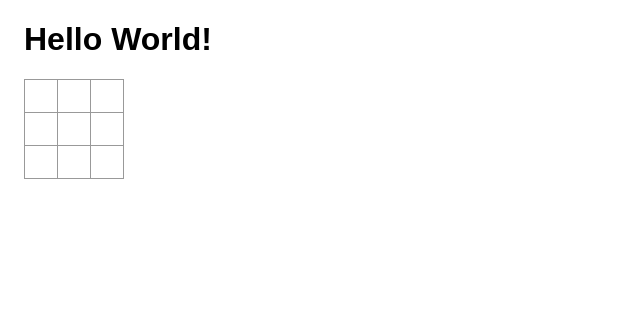
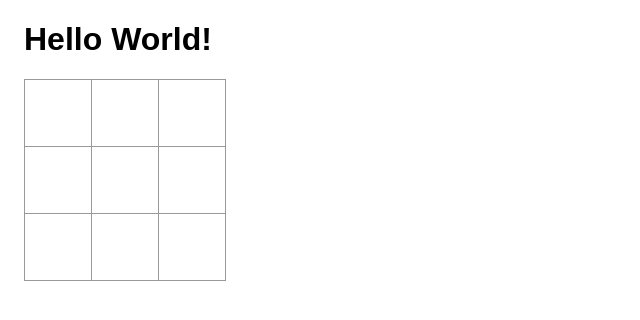
Before and after one commit to gravaman/fleish, a React app: page / in a window 1280 px wide. Shown: the top 320 px of the page, without its empty margins (0-640 px from the left). Built offline with nearby package versions, Linux system fonts and the light colour scheme; the HTML template or start-up script is replaced by a standard one.

Commit message:
removes unnecessary img state and increases game size

```diff
--- a/client/TicTacToe/Board.js
+++ b/client/TicTacToe/Board.js
@@ -15,10 +15,13 @@ class Board extends Component {
   }
 
   playerToUrl(player) {
+    const playerImg = '/images/mg-hawk-1955.jpg'
+    const aiImg = '/images/willys-jeep.jpeg'
+
     if (!player) {
       return null
     }
-    return player === 1 ? this.props.playerImg : this.props.aiImg
+    return player === 1 ? playerImg : aiImg
   }
 
   render() {
--- a/client/TicTacToe/Game.js
+++ b/client/TicTacToe/Game.js
@@ -11,9 +11,7 @@ class Game extends Component {
         { squares: Array(9).fill(null) }
       ],
       stepNumber: 0,
-      winner: null,
-      playerImg: '/images/mg-hawk-1955.jpg',
-      aiImg: '/images/willys-jeep.jpeg'
+      winner: null
     }
   }
 
@@ -77,8 +75,6 @@ class Game extends Component {
       <div className="game">
         <Board
           squares={ this.squares }
-          playerImg={ this.state.playerImg }
-          aiImg={ this.state.aiImg }
           onClick={ i => this.handleClick(i) }
         />
       </div>
--- a/client/TicTacToe/Square.less
+++ b/client/TicTacToe/Square.less
@@ -1,16 +1,17 @@
 .square {
   background: #fff;
   border: 1px solid #999;
-  float: left;
-  font-si: 24px;
+  fl
+  oat: left;
+  font-size: 24px;
   font-weight: bold;
-  line-height: 34px;
-  height: 34px;
+  line-height: 68px;
+  height: 68px;
+  width: 68px;
   margin-right: -1px;
   margin-top: -1px;
   padding: 0;
   text-align: center;
-  width: 34px;
 }
 
 .square:focus {
```
Also changed, not shown: 1 other file (tests, documents, lock files or other folders).
